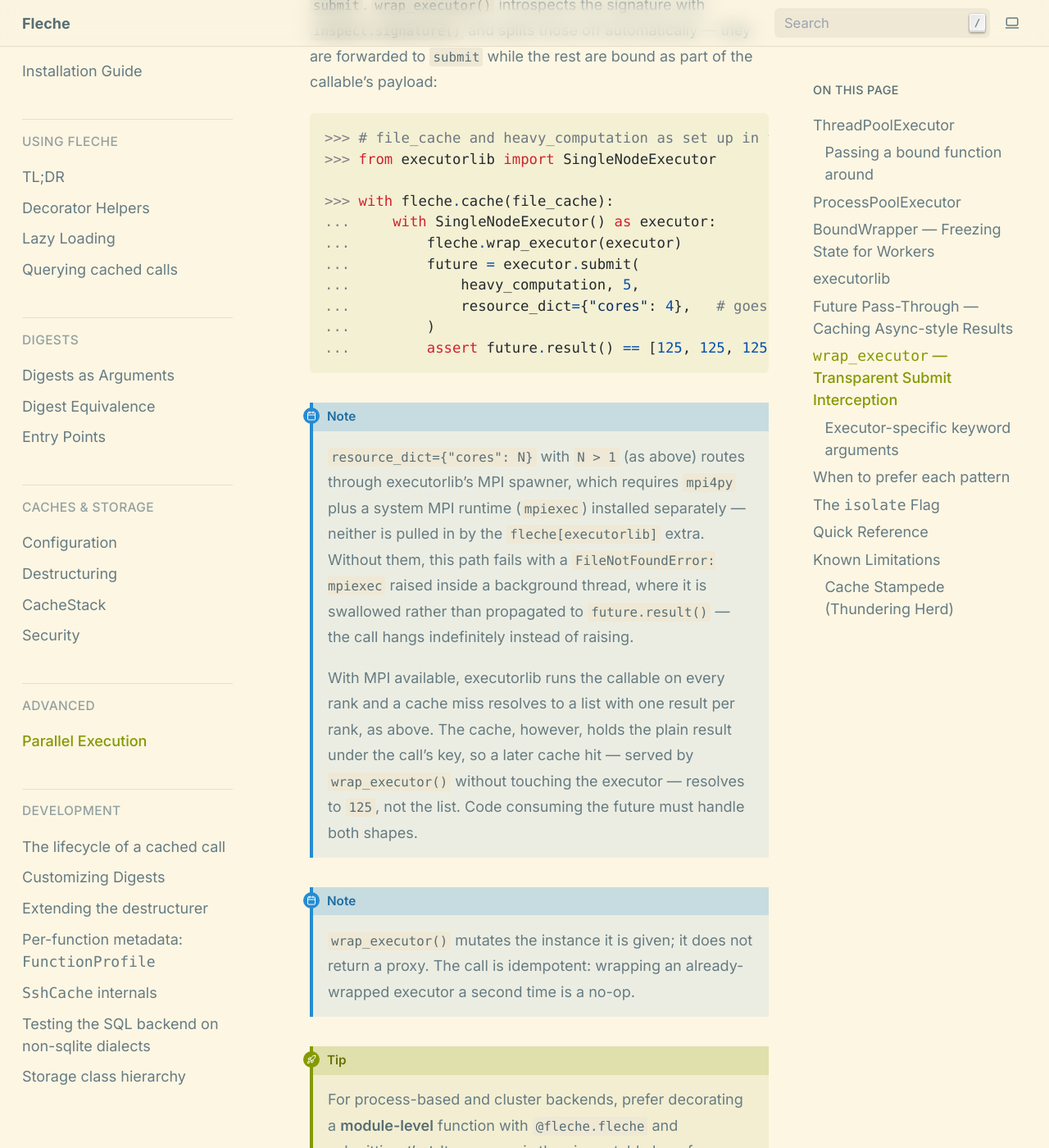
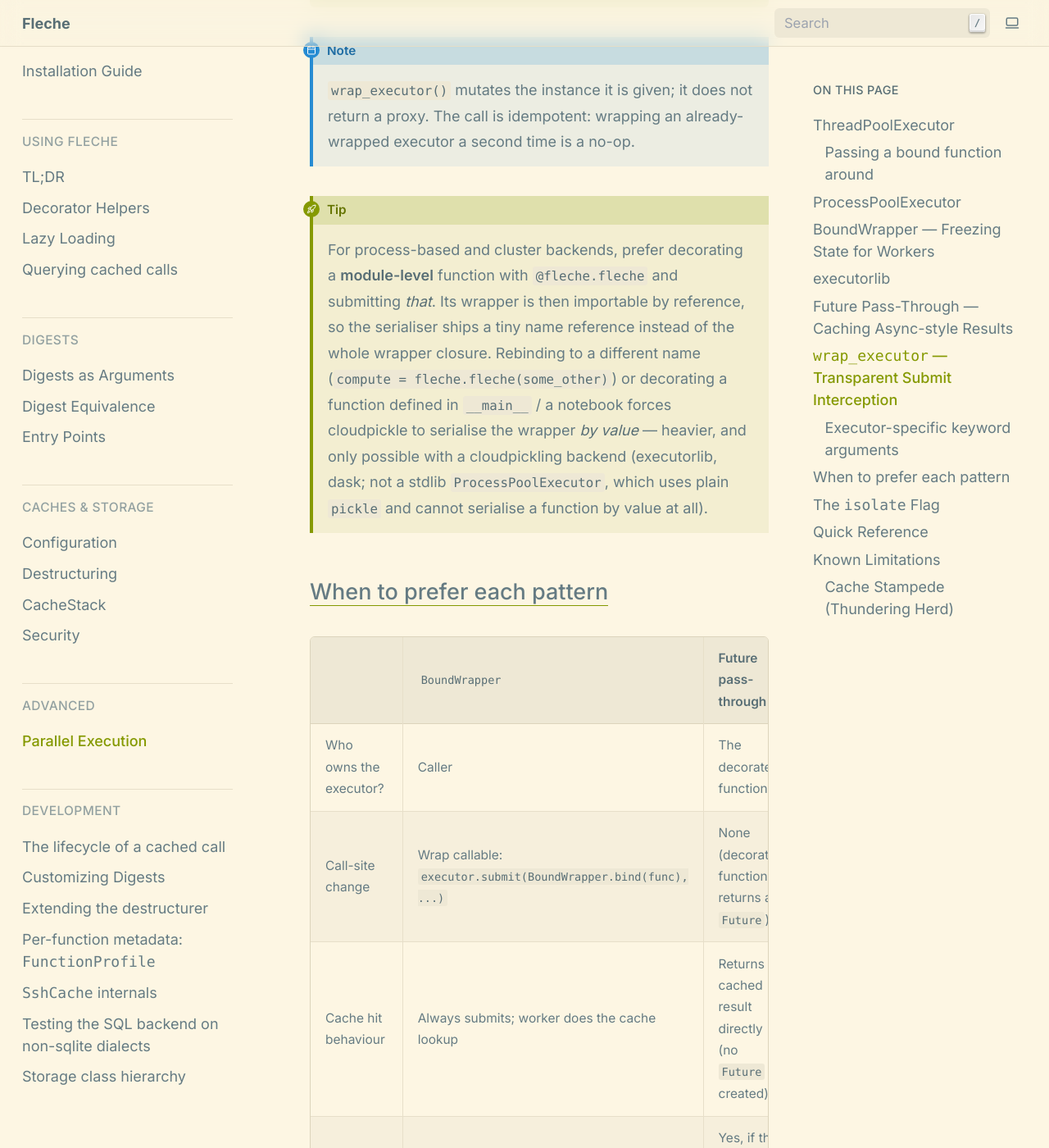
Before and after one commit to pmrv/fleche, a Sphinx documentation site: the page built from docs/parallel_execution.rst, in a window 1280 px wide and 1400 px high, scrolled down 10736 px. Shown: the whole window at 82% size. Built offline with Sphinx 7.4.7, drawn with Linux system fonts in a browser that asks for light colours; pages that are not in the unit, such as notebooks, are missing from menus; some of the changed text lies outside the part shown.

Commit message:
docs(parallel_execution): task-parallel executorlib example, no MPI claims (#1037)
Follow-up to pmrv/fleche#1034.

fleche makes no promises about functions that are MPI programs
themselves, so the docs say nothing about them either.

- **Example:** "Executor-specific keyword arguments" submitted a plain
function with `resource_dict={"cores": 4}`, which runs one call as an
MPI program and returns one result per rank. It now uses
`SingleNodeExecutor(max_workers=4)` for task parallelism and
`resource_dict={"threads_per_core": 2}` to show the submit-kwarg split.
The assert is back to `== 125`.
- **Removed MPI text:**
  - the `cores`/MPI note under the example
  - the per-rank MPI caveat added in #989
- the matching line in `ConcurrentExecution.ipynb`, whose markdown
example is fixed the same way as the docs one
- **`agents/DEVELOPING.md`:** the out-of-scope MPI entry now records
this policy instead of pointing at the removed caveat.

**Test plan**
- Ran the new example against executorlib 1.11 with `mpiexec` removed
from `PATH`: four calls with `max_workers=4` and `threads_per_core=2`
returned `[0, 1, 8, 27]` and were cached.
- `sphinx-build -E -b html docs <out> -W --keep-going` passes with no
warnings. The notebook JSON still parses.

🤖 Generated with [Claude Code](https://claude.com/claude-code)

https://claude.ai/code/session_01A3PUXjUaGFBrsLkJ2Uzaow

---------

Co-authored-by: Claude <noreply@anthropic.com>

```diff
--- a/docs/parallel_execution.rst
+++ b/docs/parallel_execution.rst
@@ -211,19 +211,6 @@ processes, the same rules as ``ProcessPoolExecutor`` apply:
 - In-memory caches are **not** shared with workers.
 - Use **file-** or **SQL-backed** storage with :class:`~fleche.BoundWrapper`.
 
-.. warning::
-
-   A fleche cache key has no concept of MPI rank. If a fleche-decorated
-   function wraps a collective MPI call, every rank computes the same
-   lookup key for the same arguments, so a cold run executes the
-   function **once per rank** rather than once overall, and a warm
-   cache serves every rank the *same* cached record — the one whichever
-   rank happened to save it — instead of each rank running its own
-   collective. Don't decorate MPI-collective code directly; cache above
-   or below the collective instead, at a point where each rank's
-   arguments (or the absence of a cache call at all) make this a
-   non-issue.
-
 .. code-block:: pycon
 
    >>> # file_cache and heavy_computation as set up in the ProcessPoolExecutor example above
@@ -354,30 +341,13 @@ payload:
    >>> from executorlib import SingleNodeExecutor
 
    >>> with fleche.cache(file_cache):
-   ...     with SingleNodeExecutor() as executor:
+   ...     with SingleNodeExecutor(max_workers=4) as executor:   # 4 tasks at once
    ...         fleche.wrap_executor(executor)
    ...         future = executor.submit(
    ...             heavy_computation, 5,
-   ...             resource_dict={"cores": 4},   # goes to SingleNodeExecutor.submit
+   ...             resource_dict={"threads_per_core": 2},   # goes to SingleNodeExecutor.submit
    ...         )
-   ...         assert future.result() == [125, 125, 125, 125]   # one per MPI rank
-
-.. note::
-
-   ``resource_dict={"cores": N}`` with ``N > 1`` (as above) routes through
-   executorlib's MPI spawner, which requires ``mpi4py`` plus a system MPI
-   runtime (``mpiexec``) installed separately — neither is pulled in by the
-   ``fleche[executorlib]`` extra. Without them, this path fails with a
-   ``FileNotFoundError: mpiexec`` raised inside a background thread, where it
-   is swallowed rather than propagated to ``future.result()`` — the call
-   hangs indefinitely instead of raising.
-
-   With MPI available, executorlib runs the callable on every rank and a cache
-   miss resolves to a list with one result per rank, as above.  The cache,
-   however, holds the plain result under the call's key, so a later cache hit —
-   served by :func:`~fleche.wrap_executor` without touching the executor —
-   resolves to ``125``, not the list.  Code consuming the future must handle
-   both shapes.
+   ...         assert future.result() == 125
 
 .. note::
 
```
Also changed, not shown: agents/DEVELOPING.md (+1 -2 lines), 1 other file.
